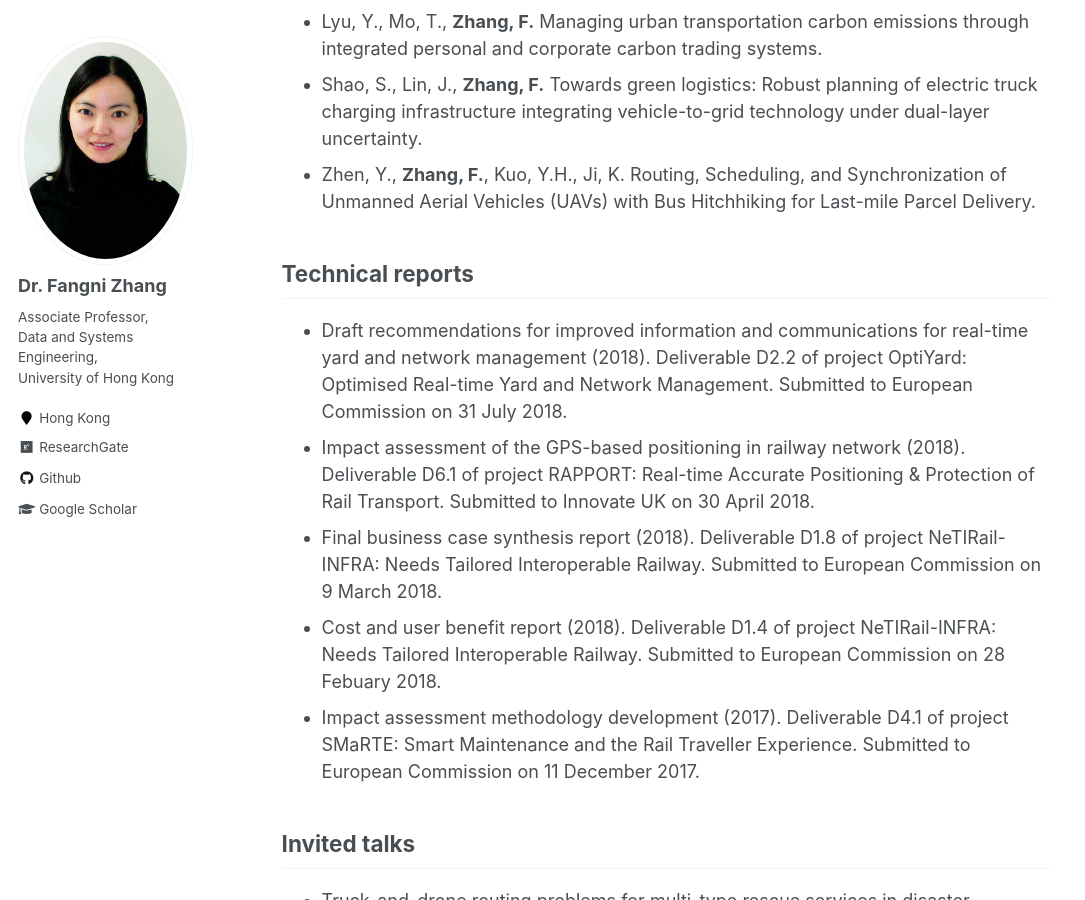
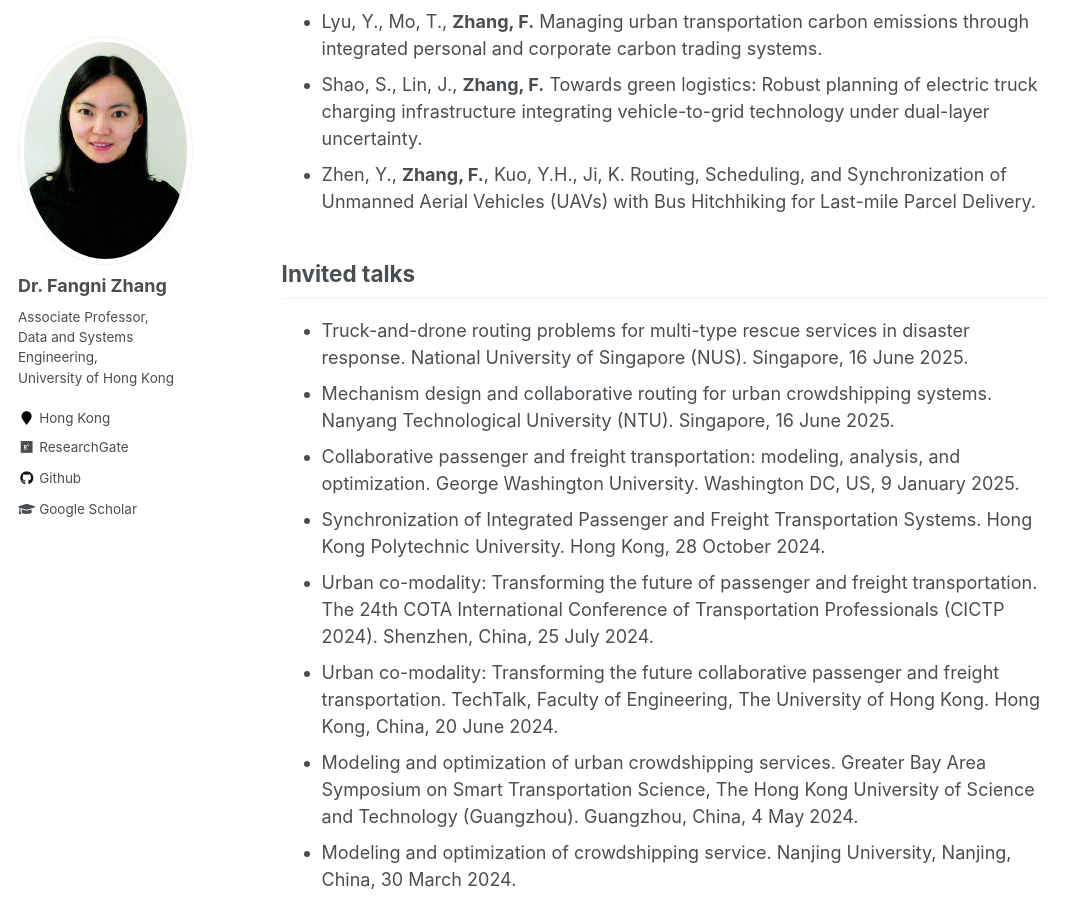
Before and after one commit to fangnizhang/fangnizhang.github.io, a Jekyll site: the page built from _pages/research.md, in a window 1280 px wide and 900 px high, scrolled down 2888 px. Shown: the whole window, without its empty margins (0-1085 px from the left). Built offline with Jekyll 4.4.1, drawn with Linux system fonts in a browser that asks for light colours.

Commit message:
Update research.md

```diff
--- a/_pages/research.md
+++ b/_pages/research.md
@@ -43,14 +43,6 @@ Selected working papers
 * Lyu, Y., Mo, T., **Zhang, F.** Managing urban transportation carbon emissions through integrated personal and corporate carbon trading systems.
 * Shao, S., Lin, J., **Zhang, F.** Towards green logistics: Robust planning of electric truck charging infrastructure integrating vehicle-to-grid technology under dual-layer uncertainty.
 * Zhen, Y., **Zhang, F.**, Kuo, Y.H., Ji, K. Routing, Scheduling, and Synchronization of Unmanned Aerial Vehicles (UAVs) with Bus Hitchhiking for Last-mile Parcel Delivery.
-
-Technical reports
-------------
-* Draft recommendations for improved information and communications for real-time yard and network management (2018). Deliverable D2.2 of project OptiYard: Optimised Real-time Yard and Network Management. Submitted to European Commission on 31 July 2018.
-* Impact assessment of the GPS-based positioning in railway network (2018). Deliverable D6.1 of project RAPPORT: Real-time Accurate Positioning & Protection of Rail Transport. Submitted to Innovate UK on 30 April 2018.
-* Final business case synthesis report (2018). Deliverable D1.8 of project NeTIRail-INFRA: Needs Tailored Interoperable Railway. Submitted to European Commission on 9 March 2018.
-* Cost and user benefit report (2018). Deliverable D1.4 of project NeTIRail-INFRA: Needs Tailored Interoperable Railway. Submitted to European Commission on 28 Febuary 2018.
-* Impact assessment methodology development (2017). Deliverable D4.1 of project SMaRTE: Smart Maintenance and the Rail Traveller Experience. Submitted to European Commission on 11 December 2017.
 
 Invited talks
 ------------
```
